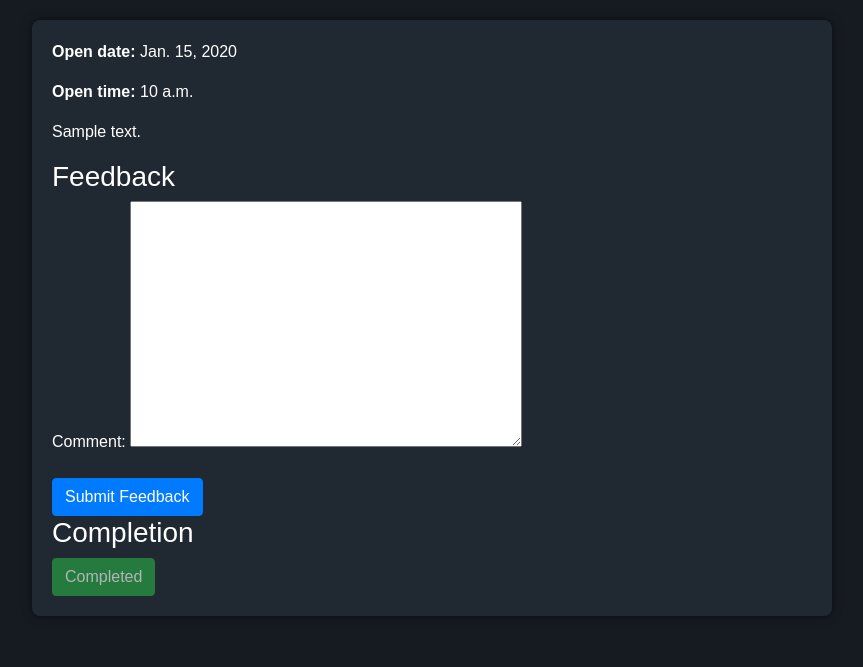
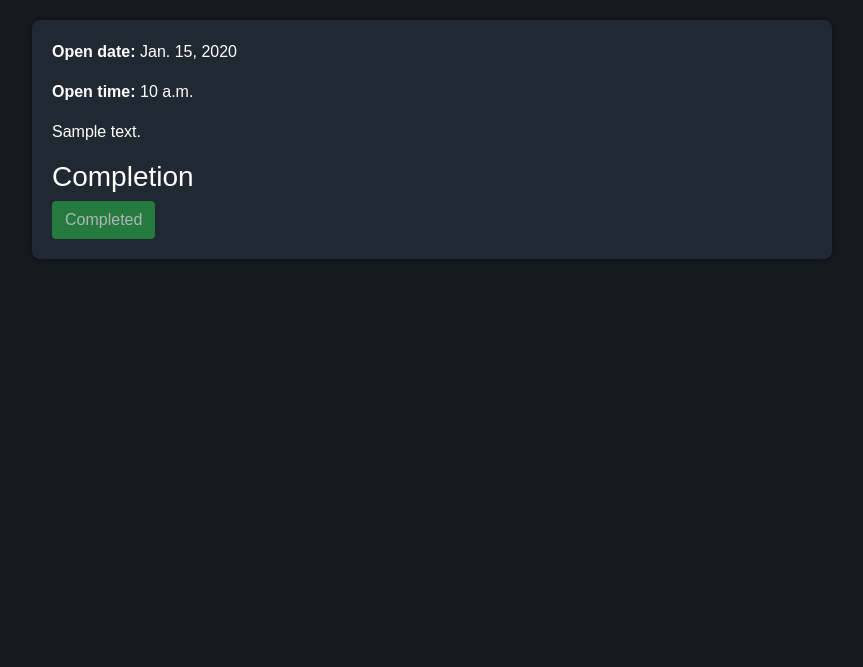
Before and after one commit to OmarHaji0001/Course_Management_System, a Django app: page /lessons/1/ in a window 1280 px wide. Shown: the part 133-800 px from the top of the page, without its empty margins (208-1071 px from the left). Run offline with Django 5.2, Linux system fonts and the light colour scheme; a user stored in the database is signed in; tables that the repository leaves empty hold one stand-in row (values such as "Sample post"); some libraries are stand-ins or nearby versions.

Commit message:
removing feedback

```diff
--- a/CMS/settings.py
+++ b/CMS/settings.py
@@ -100,7 +100,7 @@ AUTH_PASSWORD_VALIDATORS = [
 
 LANGUAGE_CODE = 'en-us'
 
-TIME_ZONE = 'UTC'
+TIME_ZONE = 'Asia/Hebron'
 
 USE_I18N = True
 
--- a/main/admin.py
+++ b/main/admin.py
@@ -1,5 +1,5 @@
 from django.contrib import admin
-from .models import Profile, Course, Lesson, Enrollment, Feedback, Completion
+from .models import Profile, Course, Lesson, Enrollment, Completion
 
 
 class ProfileAdmin(admin.ModelAdmin):
@@ -12,5 +12,4 @@ admin.site.register(Profile, ProfileAdmin)
 admin.site.register(Course)
 admin.site.register(Lesson)
 admin.site.register(Enrollment)
-admin.site.register(Feedback)
 admin.site.register(Completion)
--- a/main/forms.py
+++ b/main/forms.py
@@ -1,7 +1,7 @@
 from django import forms
 from django.contrib.auth.models import User
 from django.contrib.auth.forms import UserCreationForm
-from .models import Course, Lesson, Feedback
+from .models import Course, Lesson
 
 
 class CourseForm(forms.ModelForm):
@@ -14,12 +14,6 @@ class LessonForm(forms.ModelForm):
     class Meta:
         model = Lesson
         fields = ['name', 'description', 'course', 'open_date', 'open_time']
-
-
-class FeedbackForm(forms.ModelForm):
-    class Meta:
-        model = Feedback
-        fields = ['comment']
 
 
 class SignUpForm(UserCreationForm):
--- a/main/models.py
+++ b/main/models.py
@@ -36,15 +36,6 @@ class Enrollment(models.Model):
         return f'{self.user.username} enrolled in {self.course.name}'
 
 
-class Feedback(models.Model):
-    lesson = models.ForeignKey(Lesson, on_delete=models.CASCADE)
-    student = models.ForeignKey(User, on_delete=models.CASCADE)
-    comment = models.TextField()
-
-    def __str__(self):
-        return f'{self.student.username} feedback on {self.lesson.name}'
-
-
 class Completion(models.Model):
     lesson = models.ForeignKey(Lesson, on_delete=models.CASCADE)
     student = models.ForeignKey(User, on_delete=models.CASCADE)
--- a/main/templates/main/lesson_detail.html
+++ b/main/templates/main/lesson_detail.html
@@ -23,13 +23,6 @@
     <p><strong>Open time:</strong> {{ lesson.open_time }}</p>
     <p>{{ lesson.description }}</p>
 
-    <h3>Feedback</h3>
-    <form method="POST" action="{% url 'lesson-detail' lesson.id %}">
-        {% csrf_token %}
-        {{ feedback_form.as_p }}
-        <button type="submit" name="submit_feedback" class="btn btn-primary">Submit Feedback</button>
-    </form>
-
     <h3>Completion</h3>
     <form method="POST" action="{% url 'lesson-detail' lesson.id %}">
         {% csrf_token %}
--- a/main/templates/main/teacher_student_progress.html
+++ b/main/templates/main/teacher_student_progress.html
@@ -26,12 +26,6 @@
         {% endfor %}
     </ul>
 
-    <h3>Feedback</h3>
-    <ul>
-        {% for feedback in feedbacks %}
-        <li>{{ feedback.lesson.name }}: {{ feedback.comment }}</li>
-        {% endfor %}
-    </ul>
 </main>
 </body>
 </html>
--- a/main/urls.py
+++ b/main/urls.py
@@ -3,7 +3,7 @@ from django.urls import path
 from .views import HomeView, SignUpView, LoginView, LogoutView, DashboardView
 from .views import admin_dashboard, teacher_dashboard, CourseDetailView, enroll_in_course
 from .views import CourseCreateView, CourseUpdateView, LessonCreateView, LessonDetailView, delete_course
-from .views import teacher_course_students, teacher_student_progress, submit_feedback, mark_lesson_complete
+from .views import teacher_course_students, teacher_student_progress, mark_lesson_complete
 
 urlpatterns = [
     path('', HomeView.as_view(), name='home'),
@@ -20,7 +20,6 @@ urlpatterns = [
     path('courses/<int:pk>/delete/', delete_course, name='course-delete'),
     path('courses/<int:course_id>/lessons/new/', LessonCreateView.as_view(), name='lesson-create'),
     path('lessons/<int:pk>/', LessonDetailView.as_view(), name='lesson-detail'),
-    path('lessons/<int:lesson_id>/feedback/', submit_feedback, name='lesson-feedback'),
     path('lessons/<int:lesson_id>/complete/', mark_lesson_complete, name='mark-lesson-complete'),
     path('courses/<int:course_id>/students/', teacher_course_students, name='teacher-course-students'),
     path('courses/<int:course_id>/students/<int:student_id>/', teacher_student_progress,
--- a/main/views.py
+++ b/main/views.py
@@ -7,8 +7,8 @@ from django.urls import reverse_lazy
 from django.shortcuts import render, redirect, get_object_or_404
 from django.contrib.auth.decorators import user_passes_test, login_required
 from django.utils.decorators import method_decorator
-from .forms import SignUpForm, CourseForm, LessonForm, FeedbackForm
-from .models import Course, Lesson, Enrollment, Feedback, Completion
+from .forms import SignUpForm, CourseForm, LessonForm
+from .models import Course, Lesson, Enrollment, Completion
 from django.contrib import messages
 from datetime import datetime
 
@@ -90,22 +90,12 @@ class LessonDetailView(LoginRequiredMixin, DetailView):
 
     def get_context_data(self, **kwargs):
         context = super().get_context_data(**kwargs)
-        context['feedback_form'] = FeedbackForm()
         context['completion'] = Completion.objects.filter(student=self.request.user, lesson=self.object).exists()
         return context
 
     def post(self, request, *args, **kwargs):
         self.object = self.get_object()
-        if 'submit_feedback' in request.POST:
-            feedback_form = FeedbackForm(request.POST)
-            if feedback_form.is_valid():
-                feedback = feedback_form.save(commit=False)
-                feedback.lesson = self.object
-                feedback.student = request.user
-                feedback.save()
-                messages.success(request, 'Feedback submitted successfully.')
-                return redirect('lesson-detail', pk=self.object.pk)
-        elif 'mark_complete' in request.POST:
+        if 'mark_complete' in request.POST:
             Completion.objects.get_or_create(student=request.user, lesson=self.object)
             messages.success(request, 'Lesson marked as complete.')
             return redirect('lesson-detail', pk=self.object.pk)
@@ -125,12 +115,10 @@ def teacher_student_progress(request, course_id, student_id):
     course = get_object_or_404(Course, pk=course_id)
     student = get_object_or_404(User, pk=student_id)
     completions = Completion.objects.filter(student=student, lesson__course=course)
-    feedbacks = Feedback.objects.filter(student=student, lesson__course=course)
     return render(request, 'main/teacher_student_progress.html', {
         'course': course,
         'student': student,
         'completions': completions,
-        'feedbacks': feedbacks
     })
 
 
@@ -207,20 +195,6 @@ def enroll_in_course(request, course_id):
 
 
 @login_required
-def submit_feedback(request, lesson_id):
-    lesson = get_object_or_404(Lesson, id=lesson_id)
-    if request.method == 'POST':
-        feedback_form = FeedbackForm(request.POST)
-        if feedback_form.is_valid():
-            feedback = feedback_form.save(commit=False)
-            feedback.lesson = lesson
-            feedback.student = request.user
-            feedback.save()
-            messages.success(request, 'Feedback submitted successfully.')
-    return redirect('lesson-detail', pk=lesson_id)
-
-
-@login_required
 def mark_lesson_complete(request, lesson_id):
     lesson = get_object_or_404(Lesson, id=lesson_id)
     Completion.objects.get_or_create(student=request.user, lesson=lesson)
```
Also changed, not shown: main/migrations/0005_delete_feedback.py (added), media/course_images/mern_8zdiKYH.png (added).
